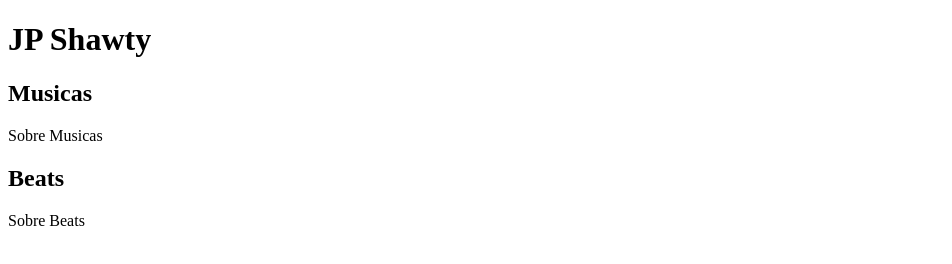
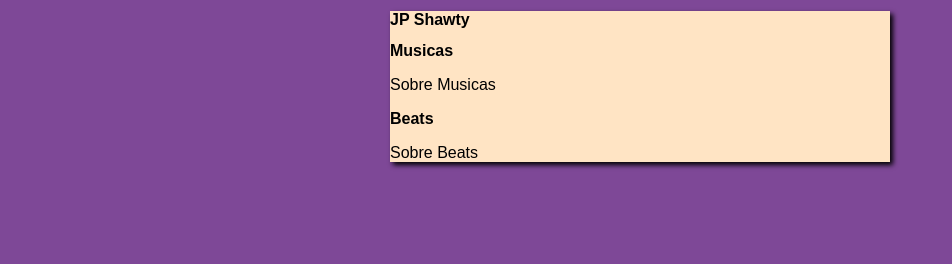
Before and after one commit to jpshawty38/teste, a plain HTML site: page index.html in a window 1280 px wide. Shown: the whole page, without its empty margins (0-952 px from the left). Drawn offline with Linux system fonts and the light colour scheme.

Commit message:
começando

```diff
--- a/index.html
+++ b/index.html
@@ -5,6 +5,7 @@
     <meta http-equiv="X-UA-Compatible" content="IE=edge">
     <meta name="viewport" content="width=device-width, initial-scale=1.0">
     <title>teste</title>
+    <link rel="stylesheet" href="style.css">
 </head>
 <body>
     <main>
--- /dev/null
+++ b/style.css
@@ -0,0 +1,17 @@
+*{
+    font-family: Arial, Helvetica, sans-serif;
+    font-size: 16px;
+
+}
+
+body{
+    background-color: rgb(126, 72, 151);
+
+}
+main{
+    background-color: bisque;
+    width: 500px;
+    margin: auto;
+    box-shadow: 3px 3px 5px black;
+
+}
```
